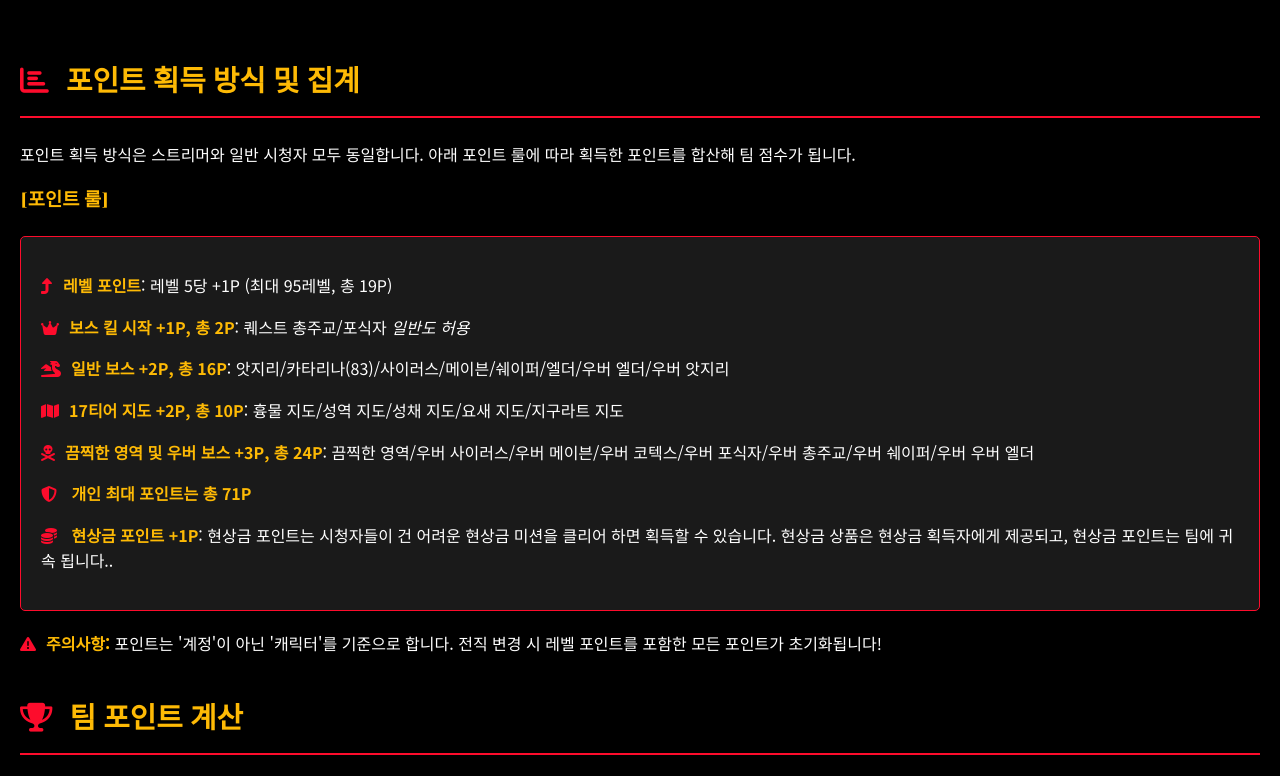
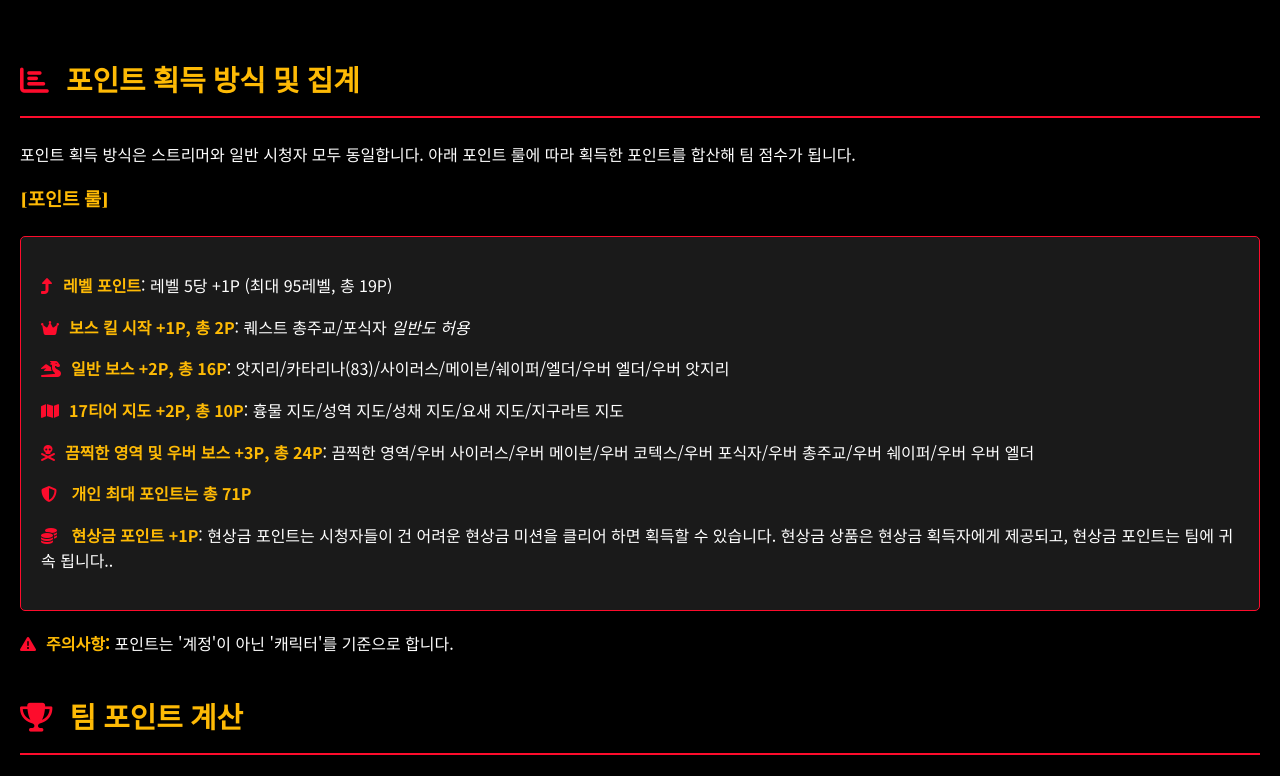
Before and after one commit to nextkaki/nextkaki.github.io, a plain HTML site: page pages/stf2.html in a window 1280 px wide. Shown: the top 776 px of the page. Drawn offline with Linux system fonts and the light colour scheme.

Commit message:
Update stf2.html

```diff
--- a/pages/stf2.html
+++ b/pages/stf2.html
@@ -94,7 +94,7 @@
         <p><i class="fas fa-coins icon"></i> <strong>현상금 포인트 +1P</strong>: 현상금 포인트는 시청자들이 건 어려운 현상금 미션을 클리어 하면 획득할 수 있습니다. 현상금 상품은 현상금 획득자에게 제공되고, 현상금 포인트는 팀에 귀속 됩니다..</p>
     </div>
     <div class="notice">
-        <p><i class="fas fa-exclamation-triangle icon"></i><strong>주의사항:</strong> 포인트는 '계정'이 아닌 '캐릭터'를 기준으로 합니다. 전직 변경 시 레벨 포인트를 포함한 모든 포인트가 초기화됩니다!</p>
+        <p><i class="fas fa-exclamation-triangle icon"></i><strong>주의사항:</strong> 포인트는 '계정'이 아닌 '캐릭터'를 기준으로 합니다.</p>
     </div>
     <h2>
         <i class="fas fa-trophy icon"></i>
```
